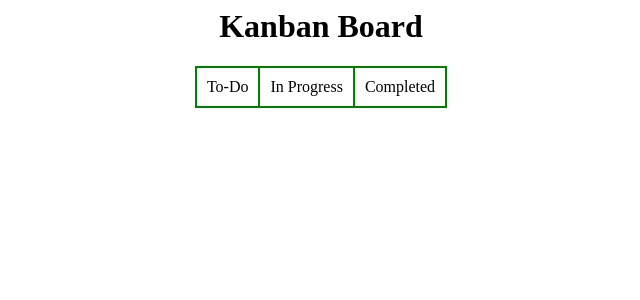
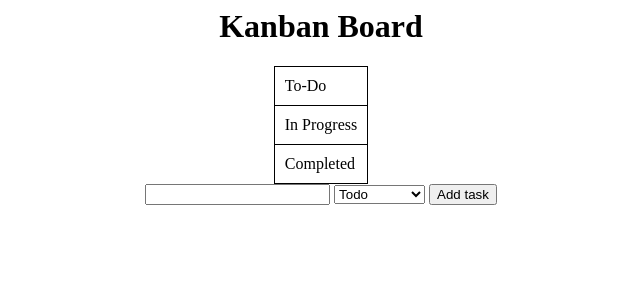
Before and after one commit to toperti/KanbanBoard, a Flask app: page / in a window 1280 px wide. Shown: the top 300 px of the page, without its empty margins (319-959 px from the left). Run offline with Flask 2, Linux system fonts and the light colour scheme; data that the repository does not hold is empty.

Commit message:
Adding Tasks Functionality

```diff
--- a/app.py
+++ b/app.py
@@ -1,8 +1,55 @@
-from flask import Flask, render_template, url_for, request
+from flask import Flask, render_template, url_for, request, redirect
 from flask_sqlalchemy import SQLAlchemy
 
 app = Flask(__name__)
+app.config['SQLALCHEMY_DATABASE_URI'] = "sqlite:///test.db"
+db = SQLAlchemy(app)
 
-@app.route('/')
+class Todo(db.Model):
+	id = db.Column(db.Integer, primary_key = True)
+	task = db.Column(db.String(150), unique = True, nullable = False)
+
+	def __repr__(self):
+		return '<Todo %r>' % self.task
+
+class Inpro(db.Model):
+	id = db.Column(db.Integer, primary_key = True)
+	task = db.Column(db.String(150), unique = True, nullable = False)
+
+	def __repr__(self):
+		return '<Inpro %r>' % self.task
+
+class Completed(db.Model):
+	id = db.Column(db.Integer, primary_key = True)
+	task = db.Column(db.String(150), unique = True, nullable = False)
+
+	def __repr__(self):
+		return '<Completed %r>' % self.task
+
+
+@app.route('/', methods = ['GET', 'POST'])
 def index():
-	return render_template('index.html')
+	if request.method == "POST":
+		task = request.form['content']
+		category = request.form['category']
+		if category == "Todo":
+			new_task = Todo(task = task)
+			db.session.add(new_task)
+			db.session.commit()
+			return redirect('/')
+		elif category == "Inpro":
+			new_task = Inpro(task = task)
+			db.session.add(new_task)
+			db.session.commit()
+			return redirect('/')
+		else:
+			new_task = Completed(task = task)
+			db.session.add(new_task)
+			db.session.commit()
+			return redirect('/')
+
+	else:
+		todo = Todo.query.all()
+		inpro = Inpro.query.all()
+		completed = Completed.query.all()
+		return render_template('index.html', todo = todo, inpro = inpro, completed = completed)
--- a/static/css/main.css
+++ b/static/css/main.css
@@ -10,6 +10,6 @@ table.center {
 }
 
 table th, td {
-	border: 2px solid green;
+	border: 1px solid black;
 	padding: 10px;
 }
--- a/templates/base.html
+++ b/templates/base.html
@@ -7,6 +7,9 @@
 	<body>
 		<h1> Kanban Board </h1>
 		<div>
+			{% block newtask %}{% endblock %}
+		</div>
+		<div>
 			{% block table %}{% endblock %}
 		</div>
 	</body>
--- a/templates/index.html
+++ b/templates/index.html
@@ -1,10 +1,39 @@
 {% extends 'base.html' %}
+{% block newtask %}
+
+{% endblock %}
+
 {% block table %}
 		<table class = "center">
 			<tr>
 				<td>To-Do</td>
+				{% for task in todo %}
+					<td><a href = '/edit/{{ task.id }}'>{{ task.task }}</a></td>
+				{% endfor %}
+			</tr>
+			<tr>
 				<td>In Progress</td>
+				{% for task in inpro %}
+					<td><a href = '/edit/{{ task.id }}'>{{ task.task }}</a></td>
+				{% endfor %}
+			</tr>
+			<tr>
 				<td>Completed</td>
+				{% for task in completed %}
+					<td><a href = '/edit/{{ task.id }}'>{{ task.task }}</a></td>
+				{% endfor %}
 			</tr>
 		</table>
+
+		<div class = "form">
+			<form action = '/' method = 'POST'>
+				<input type = "text" name = "content" id = "content">
+				<select name = "category" id = "category">
+					<option value = "Todo">Todo</option>
+					<option value = "Inpro">In Progress</option>
+					<option value = "Completed">Completed</option>
+				</select>
+				<input type = "submit" value = "Add task">
+			</form>
+		</div>
 {% endblock %}
```
